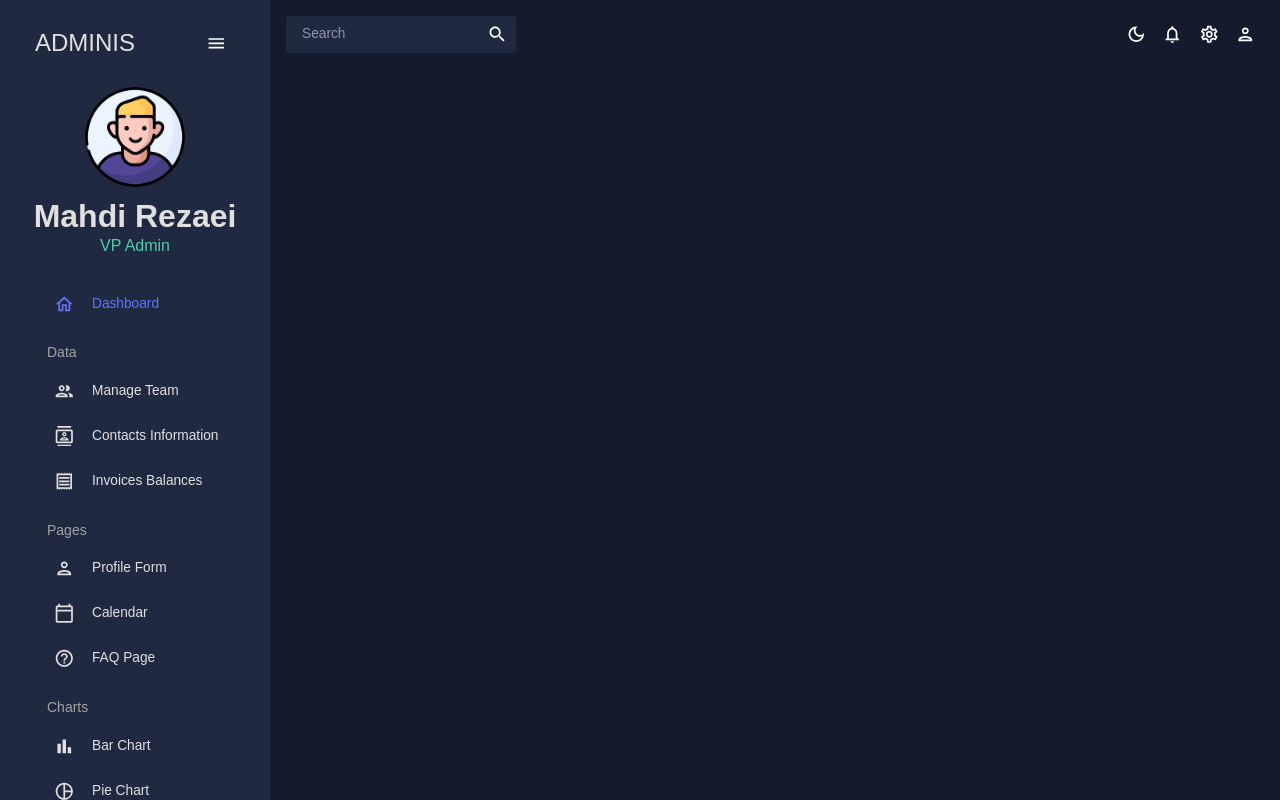
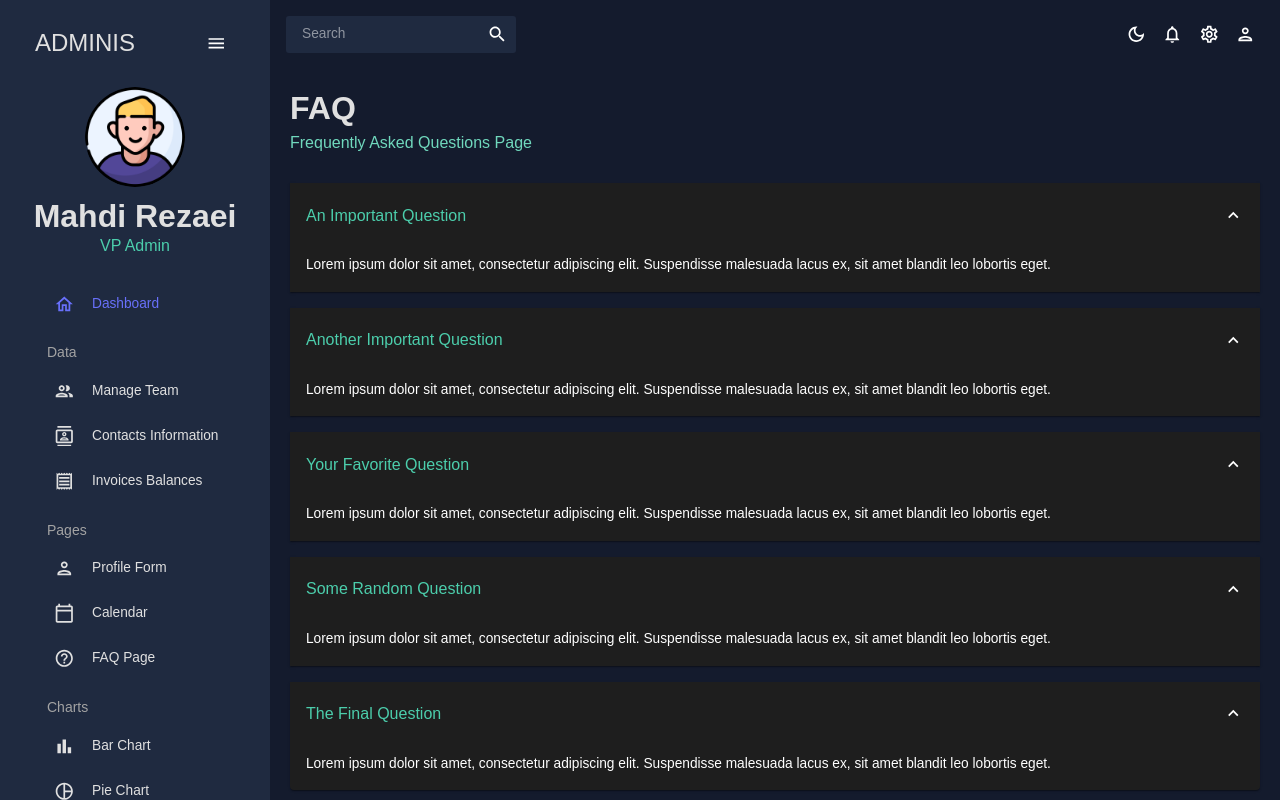
Before and after one commit to mahdirez/admin-dashboard, a React (Create React App) app: page /faq in a window 1280 px wide. Built offline with nearby package versions, Linux system fonts and the light colour scheme.

Commit message:
create barChart

```diff
--- a/package.json
+++ b/package.json
@@ -22,6 +22,7 @@
     "@testing-library/jest-dom": "^5.17.0",
     "@testing-library/react": "^13.4.0",
     "@testing-library/user-event": "^13.5.0",
+    "chart.js": "^4.4.2",
     "formik": "^2.4.5",
     "react": "^18.2.0",
     "react-dom": "^18.2.0",
--- a/src/App.js
+++ b/src/App.js
@@ -10,6 +10,8 @@ import Contacts from "./scenes/contacts";
 import Invoices from "./scenes/invoices";
 import Form from "./scenes/form";
 import Calendar from "./scenes/calender";
+import FAQ from "./scenes/faq";
+import BarChart from "./components/BarChart";
 function App() {
   const [theme, colorMode] = useMode();
   const [isSidebar, setIsSidebar] = useState(true);
@@ -28,6 +30,8 @@ function App() {
               <Route path="/invoices" element={<Invoices />} />
               <Route path="/form" element={<Form />} />
               <Route path="/calendar" element={<Calendar />} />
+              <Route path="/faq" element={<FAQ />} />
+              <Route path="/bar" element={<BarChart />} />
             </Routes>
           </main>
         </div>
--- /dev/null
+++ b/src/components/BarChart.jsx
@@ -0,0 +1,63 @@
+import React, { useEffect, useRef } from "react";
+import Chart from "chart.js/auto";
+
+const BarChart = ({ isDashboard = false }) => {
+  const chartRef = useRef(null);
+  const chartInstance = useRef(null);
+
+  useEffect(() => {
+    if (chartRef.current) {
+      if (chartInstance.current) {
+        chartInstance.current.destroy();
+      }
+      chartInstance.current = new Chart(chartRef.current, {
+        type: "bar",
+        data: {
+          labels: ["Red", "Blue", "Yellow", "Green", "Purple", "Orange"],
+          datasets: [
+            {
+              label: "# of Votes",
+              data: [12, 19, 3, 5, 2, 3],
+              backgroundColor: [
+                "rgba(255, 99, 132, 0.2)",
+                "rgba(255, 159, 64, 0.2)",
+                "rgba(255, 205, 86, 0.2)",
+                "rgba(75, 192, 192, 0.2)",
+                "rgba(54, 162, 235, 0.2)",
+                "rgba(153, 102, 255, 0.2)",
+                "rgba(201, 203, 207, 0.2)",
+              ],
+              borderColor: [
+                "rgb(255, 99, 132)",
+                "rgb(255, 159, 64)",
+                "rgb(255, 205, 86)",
+                "rgb(75, 192, 192)",
+                "rgb(54, 162, 235)",
+                "rgb(153, 102, 255)",
+                "rgb(201, 203, 207)",
+              ],
+              borderWidth: 1,
+            },
+          ],
+        },
+        options: {
+          scales: {
+            y: {
+              beginAtZero: true,
+            },
+          },
+        },
+      });
+    }
+
+    return () => {
+      if (chartInstance.current) {
+        chartInstance.current.destroy();
+      }
+    };
+  }, []);
+
+  return <canvas ref={chartRef}></canvas>;
+};
+
+export default BarChart;
--- /dev/null
+++ b/src/scenes/faq/index.jsx
@@ -0,0 +1,86 @@
+import { Box, useTheme } from "@mui/material";
+import Header from "../../components/Header";
+import Accordion from "@mui/material/Accordion";
+import AccordionSummary from "@mui/material/AccordionSummary";
+import AccordionDetails from "@mui/material/AccordionDetails";
+import Typography from "@mui/material/Typography";
+import ExpandMoreIcon from "@mui/icons-material/ExpandMore";
+import { tokens } from "../../theme";
+
+const FAQ = () => {
+  const theme = useTheme();
+  const colors = tokens(theme.palette.mode);
+  return (
+    <Box m="20px">
+      <Header title="FAQ" subtitle="Frequently Asked Questions Page" />
+
+      <Accordion defaultExpanded>
+        <AccordionSummary expandIcon={<ExpandMoreIcon />}>
+          <Typography color={colors.greenAccent[500]} variant="h5">
+            An Important Question
+          </Typography>
+        </AccordionSummary>
+        <AccordionDetails>
+          <Typography>
+            Lorem ipsum dolor sit amet, consectetur adipiscing elit. Suspendisse
+            malesuada lacus ex, sit amet blandit leo lobortis eget.
+          </Typography>
+        </AccordionDetails>
+      </Accordion>
+      <Accordion defaultExpanded>
+        <AccordionSummary expandIcon={<ExpandMoreIcon />}>
+          <Typography color={colors.greenAccent[500]} variant="h5">
+            Another Important Question
+          </Typography>
+        </AccordionSummary>
+        <AccordionDetails>
+          <Typography>
+            Lorem ipsum dolor sit amet, consectetur adipiscing elit. Suspendisse
+            malesuada lacus ex, sit amet blandit leo lobortis eget.
+          </Typography>
+        </AccordionDetails>
+      </Accordion>
+      <Accordion defaultExpanded>
+        <AccordionSummary expandIcon={<ExpandMoreIcon />}>
+          <Typography color={colors.greenAccent[500]} variant="h5">
+            Your Favorite Question
+          </Typography>
+        </AccordionSummary>
+        <AccordionDetails>
+          <Typography>
+            Lorem ipsum dolor sit amet, consectetur adipiscing elit. Suspendisse
+            malesuada lacus ex, sit amet blandit leo lobortis eget.
+          </Typography>
+        </AccordionDetails>
+      </Accordion>
+      <Accordion defaultExpanded>
+        <AccordionSummary expandIcon={<ExpandMoreIcon />}>
+          <Typography color={colors.greenAccent[500]} variant="h5">
+            Some Random Question
+          </Typography>
+        </AccordionSummary>
+        <AccordionDetails>
+          <Typography>
+            Lorem ipsum dolor sit amet, consectetur adipiscing elit. Suspendisse
+            malesuada lacus ex, sit amet blandit leo lobortis eget.
+          </Typography>
+        </AccordionDetails>
+      </Accordion>
+      <Accordion defaultExpanded>
+        <AccordionSummary expandIcon={<ExpandMoreIcon />}>
+          <Typography color={colors.greenAccent[500]} variant="h5">
+            The Final Question
+          </Typography>
+        </AccordionSummary>
+        <AccordionDetails>
+          <Typography>
+            Lorem ipsum dolor sit amet, consectetur adipiscing elit. Suspendisse
+            malesuada lacus ex, sit amet blandit leo lobortis eget.
+          </Typography>
+        </AccordionDetails>
+      </Accordion>
+    </Box>
+  );
+};
+
+export default FAQ;
```
Also changed, not shown: src/scenes/bar/index.jsx (added, +14 -0 lines), 1 other file (tests, documents, lock files or other folders).
